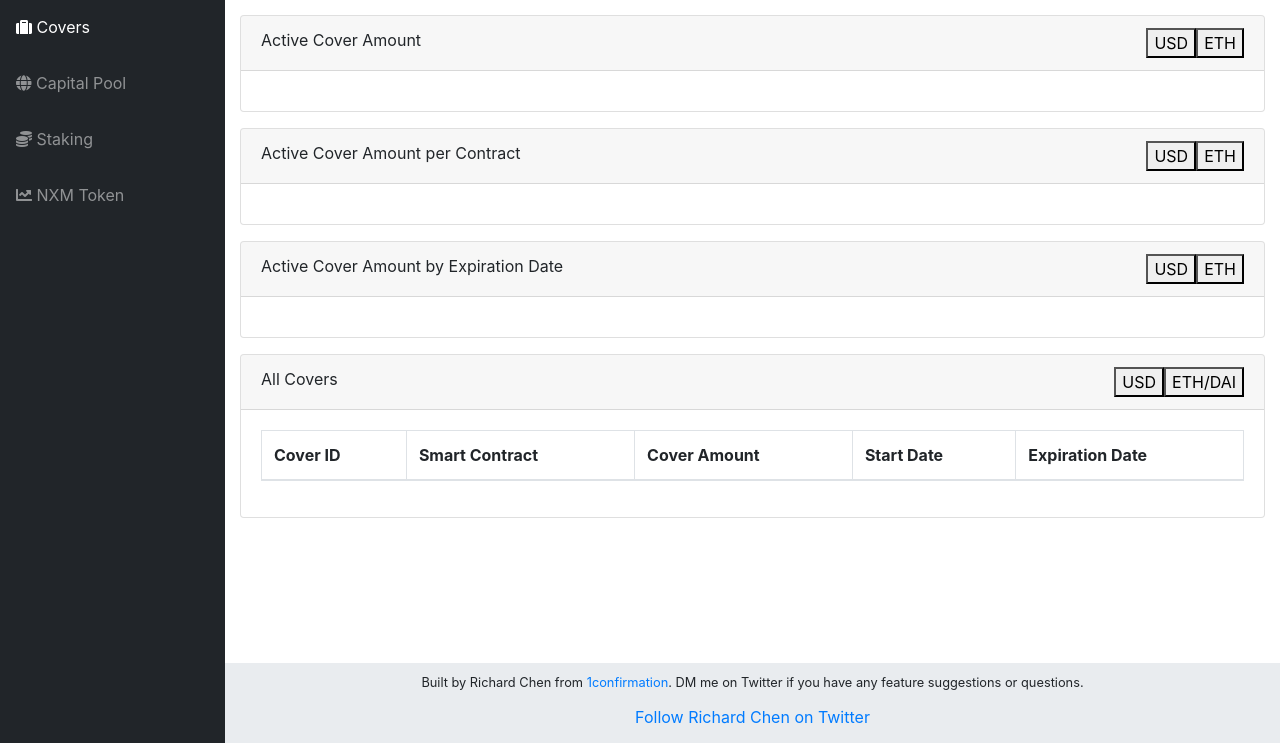
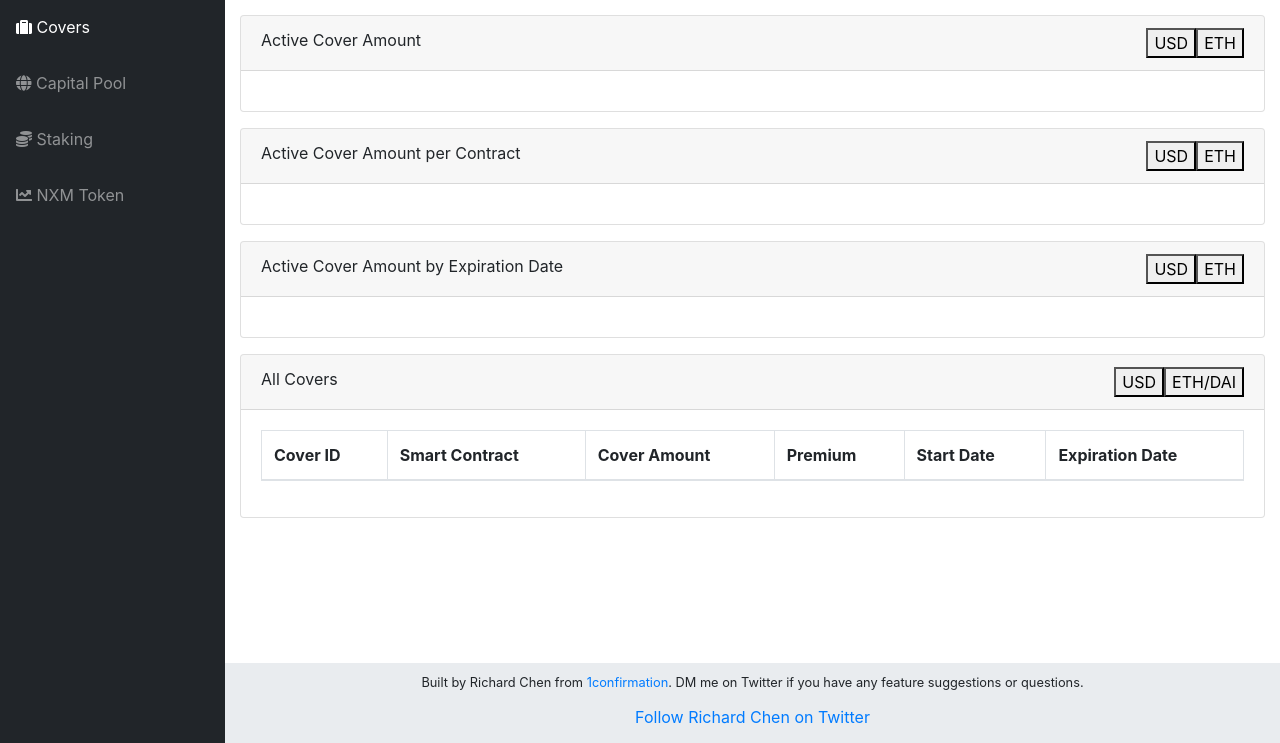
Before and after one commit to rchen8/nexus-mutual-tracker, a Flask app: page / in a window 1280 px wide. Shown: the part 57-800 px from the top of the page. Run offline with Flask 2, Linux system fonts and the light colour scheme; data that the repository does not hold is empty; some libraries are stand-ins or nearby versions.

Commit message:
Add cover premium column

```diff
--- a/app/models/models.py
+++ b/app/models/models.py
@@ -5,6 +5,7 @@ class Cover(db.Model):
   cover_id = db.Column(db.Integer, primary_key=True)
   contract_name = db.Column(db.String, nullable=False)
   amount = db.Column(db.Float, nullable=False)
+  premium = db.Column(db.Float, nullable=False)
   currency = db.Column(db.String, nullable=False)
   start_time = db.Column(db.DateTime, nullable=False)
   end_time = db.Column(db.DateTime, nullable=False)
--- a/app/models/parser.py
+++ b/app/models/parser.py
@@ -27,6 +27,7 @@ def parse_cover_event_logs():
       cover_id=int(event['topics'][1], 16),
       contract_name=address_to_contract_name(data[0][-40:]),
       amount=float(int(data[1], 16)),
+      premium=float(int(data[3], 16)) / 10**18,
       currency='ETH' if data[-1].startswith('455448') else 'DAI',
       start_time=datetime.fromtimestamp(int(event['timeStamp'], 16)),
       end_time=datetime.fromtimestamp(int(data[2], 16))
--- a/app/models/script.py
+++ b/app/models/script.py
@@ -81,6 +81,7 @@ def get_all_covers(cache=False):
     cover['start_time'] = cover['start_time'].strftime('%Y-%m-%d %H:%M:%S')
     cover['end_time'] = cover['end_time'].strftime('%Y-%m-%d %H:%M:%S')
     cover['amount_usd'] = cover['amount'] * price[cover['currency']]
+    cover['premium_usd'] = cover['premium'] * price[cover['currency']]
   return covers
 
 def get_capital_pool_size(cache=False):
--- a/app/static/js/covers.js
+++ b/app/static/js/covers.js
@@ -79,16 +79,20 @@ const renderAllCovers = (currency) => {
     table.clear()
     for (cover of allCovers) {
       coverAmount = 0
+      premium = 0
       if (currency === 'USD') {
         coverAmount = '$' + cover['amount_usd'].toFixed(2).replace(/\B(?=(\d{3})+(?!\d))/g, ',')
+        premium = '$' + cover['premium_usd'].toFixed(2).replace(/\B(?=(\d{3})+(?!\d))/g, ',')
       } else {
         coverAmount = cover['amount'].toLocaleString() + ' ' + cover['currency']
+        premium = cover['premium'].toLocaleString() + ' ' + cover['currency']
       }
 
       table.row.add([
         cover['cover_id'],
         cover['contract_name'],
         coverAmount,
+        premium,
         toLocalTimezone(cover['start_time']),
         toLocalTimezone(cover['end_time'])
       ])
--- a/app/templates/covers.html
+++ b/app/templates/covers.html
@@ -81,6 +81,7 @@
                 <th>Cover ID</th>
                 <th>Smart Contract</th>
                 <th>Cover Amount</th>
+                <th>Premium</th>
                 <th>Start Date</th>
                 <th>Expiration Date</th>
               </tr>
```
